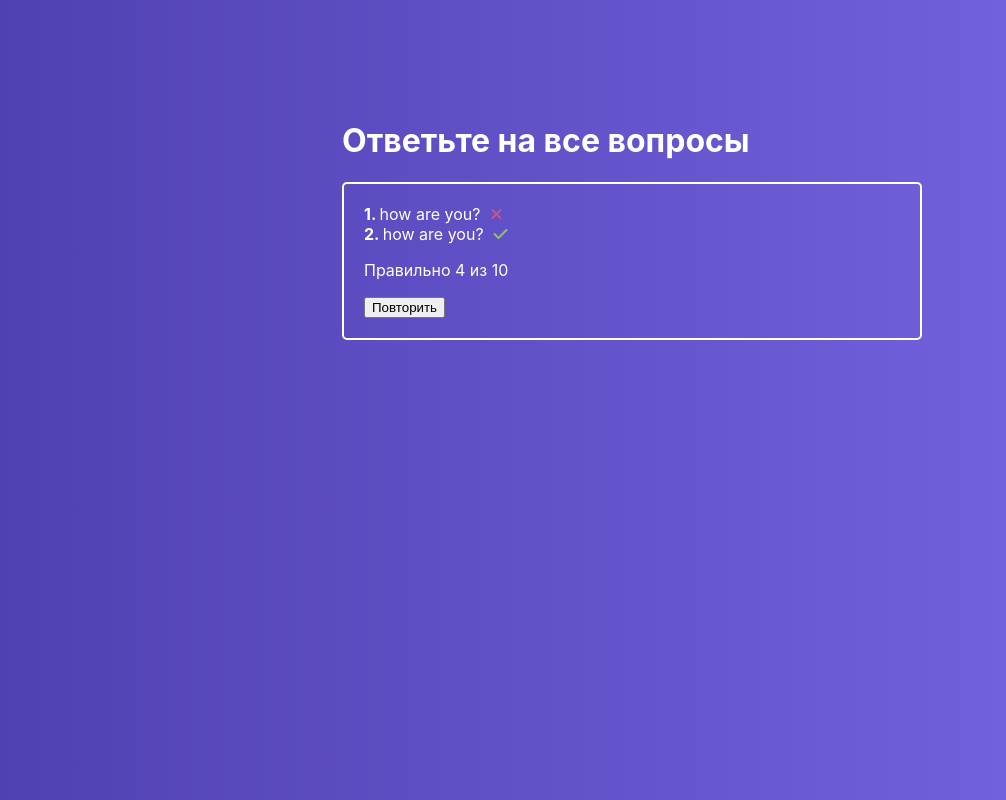
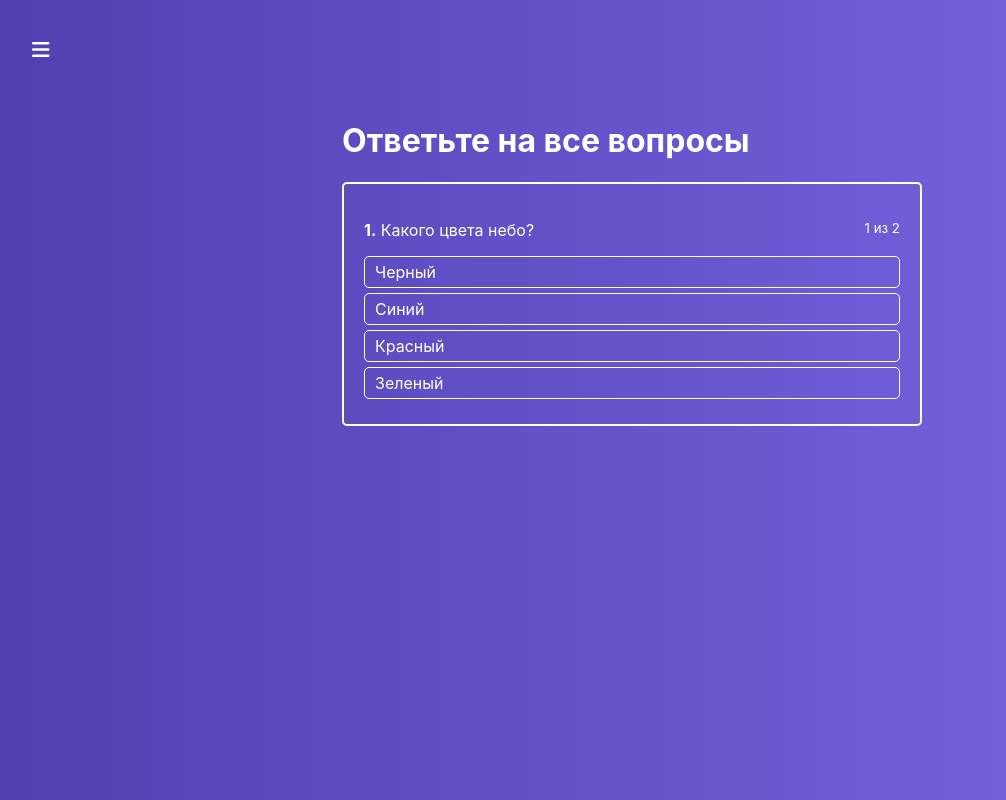
Before and after one commit to Da1man/-react-udemy-lessons-quiz, a React app: page / in a window 1280 px wide. Shown: the whole page, without its empty margins (8-1014 px from the left). Built offline with nearby package versions, Linux system fonts and the light colour scheme.

Commit message:
lesson 57 done

```diff
--- a/src/components/FinishedQuiz/FinishedQuiz.js
+++ b/src/components/FinishedQuiz/FinishedQuiz.js
@@ -1,24 +1,46 @@
 import React from "react";
+import Button from '../UI/Button/Button'
 import classes from './FinishedQuiz.module.css'
 
 const FinishedQuiz = props => {
+  const successCount = Object.keys(props.results).reduce((total, key) => {
+    if (props.results[key] === 'success') {
+      total++
+    }
+    return total
+  }, 0)
   return (
     <div className={classes.FinishedQuiz}>
       <ul>
-        <li>
-          <strong>1. </strong>
-          how are you?
-          <i className={'fa fa-times ' +classes.error} />
-        </li>
-        <li>
-          <strong>2. </strong>
-          how are you?
-          <i className={'fa fa-check ' + classes.success} />
-        </li>
+        {props.quiz.map((quizItem, index) => {
+          const cls = [
+            'fa',
+            props.results[quizItem.id] === 'error' ? 'fa-times' : 'fa-check',
+            classes[props.results[quizItem.id]]
+          ];
+          return (
+            <li key={index}>
+              <strong>{index +  1}</strong>. &nbsp;
+              {quizItem.question}
+              <i className={cls.join(' ')} />
+            </li>
+          )
+        })}
+
       </ul>
-      <p>Правильно 4 из 10</p>
+      <p>Правильно {successCount} из {props.quiz.length}</p>
       <div>
-        <button>Повторить</button>
+        <Button
+          onClick={props.onRetry}
+          type={'primary'}
+        >
+          Повторить
+        </Button>
+        <Button
+          type={'success'}
+        >
+          Перейти в список тестов
+        </Button>
       </div>
     </div>
   )
--- /dev/null
+++ b/src/components/Navigation/Drawer/Drawer.js
@@ -0,0 +1,39 @@
+import React, {Component} from "react";
+import classes from './Drawer.module.css';
+import Backdrop from '../../UI/Backdrop/Backdrop';
+
+const links = [
+  1, 2, 3
+];
+
+class Drawer extends Component {
+
+  renderLinks() {
+    return links.map((link, index) => {
+      return <li key={index}>
+        <a>Link {link}</a>
+      </li>
+    })
+  }
+
+  render() {
+    const cls = [classes.Drawer]
+
+    if (!this.props.isOpen) {
+      cls.push(classes.close)
+    }
+    return (
+      <React.Fragment>
+
+        <nav className={cls.join(' ')}>
+          <ul>
+            {this.renderLinks()}
+          </ul>
+        </nav>
+        {this.props.isOpen ? <Backdrop onClick={this.props.onClose}/> : null}
+      </React.Fragment>
+    )
+  }
+}
+
+export default Drawer;
--- /dev/null
+++ b/src/components/Navigation/Drawer/Drawer.module.css
@@ -0,0 +1,42 @@
+.Drawer{
+    position: fixed;
+    left: 0;
+    top: 0;
+    bottom: 0;
+    width: 80%;
+    max-width: 300px;
+    padding: 20px 10px;
+    box-sizing: border-box;
+    background: white;
+    transform: translateX(0px);
+    transition: transform .22s ease-in;
+    z-index: 90;
+}
+
+.Drawer.close {
+    transform: translateX(-300px);
+}
+
+.Drawer ul {
+    list-style: none;
+    padding: 0;
+    margin: 0;
+}
+
+.Drawer ul li {
+    margin-bottom: 15px;
+}
+
+.Drawer ul li a {
+    color: #363d54;
+    font-size: 30px;
+    text-decoration: none;
+    background-color: #fff;
+    position: relative;
+    padding: 0 20px 10px 20px;
+    transition: opacity .3s;
+}
+
+.Drawer ul li a:hover, .active {
+    opacity: .7;
+}
--- /dev/null
+++ b/src/components/Navigation/MenuToggle/MenuToggle.js
@@ -0,0 +1,25 @@
+import React from "react";
+import classes from './MenuToggle.module.css';
+
+const MenuToggle = props => {
+  const cls = [
+    classes.MenuToggle,
+    'fa',
+  ];
+
+  if (props.isOpen) {
+    cls.push('fa-times')
+    cls.push(classes.open)
+  } else {
+    cls.push('fa-bars')
+  }
+
+  return (
+    <i
+      className={cls.join(' ')}
+      onClick={props.onToggle}
+    />
+  )
+};
+
+export default MenuToggle;
--- /dev/null
+++ b/src/components/Navigation/MenuToggle/MenuToggle.module.css
@@ -0,0 +1,17 @@
+.MenuToggle {
+    position: fixed;
+    top: 40px;
+    left: 40px;
+    font-size: 20px;
+    cursor: pointer;
+    color: #fff;
+    z-index: 100;
+    transition: opacity,left .22s ease-in;
+}
+
+.MenuToggle:hover {
+    opacity: .7;
+}
+.MenuToggle.open {
+    left: 320px;
+}
--- /dev/null
+++ b/src/components/UI/Backdrop/Backdrop.js
@@ -0,0 +1,9 @@
+import React from "react";
+import classes from './Backdrop.module.css';
+
+const Backdrop = props => <div
+  className={classes.Backdrop}
+  onClick={props.onClick}
+/>
+
+export default Backdrop;
--- /dev/null
+++ b/src/components/UI/Backdrop/Backdrop.module.css
@@ -0,0 +1,9 @@
+.Backdrop {
+    z-index: 50;
+    background: rgba(0, 0, 0, .7);
+    position: fixed;
+    top: 0;
+    left: 0;
+    bottom: 0;
+    right: 0;
+}
--- /dev/null
+++ b/src/components/UI/Button/Button.js
@@ -0,0 +1,20 @@
+import React from "react";
+import classes from './Button.module.css'
+
+const Button = (props) => {
+  const cls = [
+    classes.Button,
+    classes[props.type],
+  ];
+  return(
+    <button
+      onClick={props.onClick}
+      className={cls.join(' ')}
+      disabled={props.disabled}
+    >
+      {props.children}
+    </button>
+  )
+};
+
+export default Button;
--- /dev/null
+++ b/src/components/UI/Button/Button.module.css
@@ -0,0 +1,39 @@
+.Button {
+    display: inline-block;
+    padding: 10px 20px;
+    border-radius: 4px;
+    border: 1px solid #ccc;
+    color: #000;
+    margin-right: 15px;
+    text-transform: uppercase;
+    font-weight: bold;
+    font-size: 12px;
+}
+
+.Button:focus {
+    outline: none;
+}
+
+.Button:active {
+    box-shadow: inset 2px 2px 1px rgba(0, 0, 0, .3);
+}
+
+.Button:disabled {
+    background: #ccc;
+    color: #000;
+    cursor: not-allowed;
+}
+
+.success {
+    background: rgba(161, 240, 69, 1);
+}
+
+.error {
+    background: rgba(240, 87, 108, 1);
+}
+
+
+.primary {
+    background: #2884f6;
+    color: #fff;
+}
--- a/src/containers/Quiz/Quiz.js
+++ b/src/containers/Quiz/Quiz.js
@@ -5,7 +5,8 @@
 
 class Quiz extends Component {
   state = {
-    isFinished: true,
+    results: {}, // {[id] : success / error}
+    isFinished: false,
     activeQuestion: 0,
     answerState: null,
     quiz: [
@@ -44,10 +45,16 @@
     }
 
     const question = this.state.quiz[this.state.activeQuestion];
+    const results = this.state.results;
 
     if (question.rightAnswerId === answerId) {
+      if (!results[question.id]) {
+        results[question.id] = 'success'
+      }
+
       this.setState({
-        answerState: {[answerId]: 'success'}
+        answerState: {[answerId]: 'success'},
+        results,
       });
       const timeout = window.setTimeout(() => {
         if(this.isQuizFinish()) {
@@ -62,8 +69,10 @@
         window.clearTimeout(timeout)
       }, 1000)
     } else {
+      results[question.id] = 'error';
       this.setState({
-        answerState: {[answerId]: 'error'}
+        answerState: {[answerId]: 'error'},
+        results
       })
     }
 
@@ -74,6 +83,15 @@
     return this.state.activeQuestion + 1 === this.state.quiz.length
   }
 
+  retryHandler = () => {
+    this.setState({
+      activeQuestion: 0,
+      answerState: null,
+      isFinished: false,
+      results: {},
+    })
+  };
+
   render() {
     return (
       <div className={classes.Quiz}>
@@ -83,6 +101,9 @@
           {
             this.state.isFinished
               ? <FinishedQuiz
+              results={this.state.results}
+              quiz={this.state.quiz}
+              onRetry={this.retryHandler}
               />
               :  <ActiveQuiz
                 answers={this.state.quiz[this.state.activeQuestion].answers}
--- a/src/hoc/Layout/Layout.js
+++ b/src/hoc/Layout/Layout.js
@@ -1,10 +1,38 @@
 import React, {Component} from "react";
 import classes from './Layout.module.css';
+import MenuToggle from "../../components/Navigation/MenuToggle/MenuToggle";
+import Drawer from '../../components/Navigation/Drawer/Drawer'
 
 class Layout extends Component {
+
+  state = {
+    menu: false,
+  };
+
+  toggleMenuHandler = () => {
+    this.setState({
+      menu: !this.state.menu,
+    })
+  };
+
+  menuCloseHandler = () => {
+    this.setState({
+      menu: false,
+    })
+  }
+
   render() {
     return(
       <div className={classes.Layout}>
+        <Drawer
+          isOpen={this.state.menu}
+          onClose={this.menuCloseHandler}
+        />
+
+        <MenuToggle
+          onToggle={this.toggleMenuHandler}
+          isOpen={this.state.menu}
+        />
 
         <main>
           {this.props.children}
```
